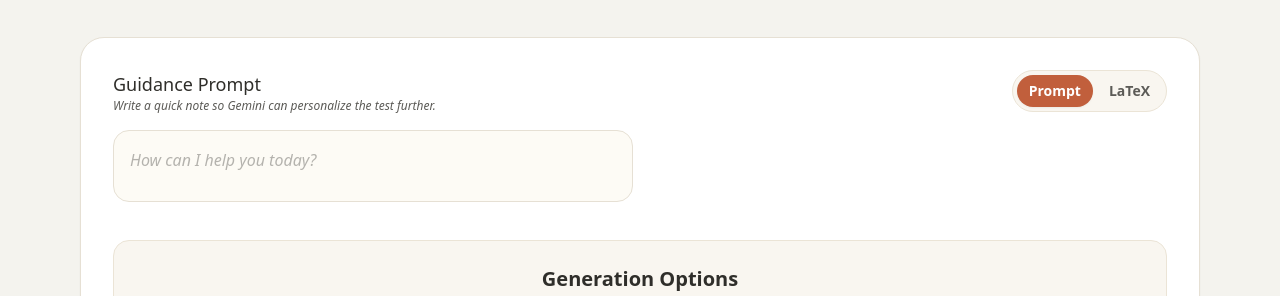
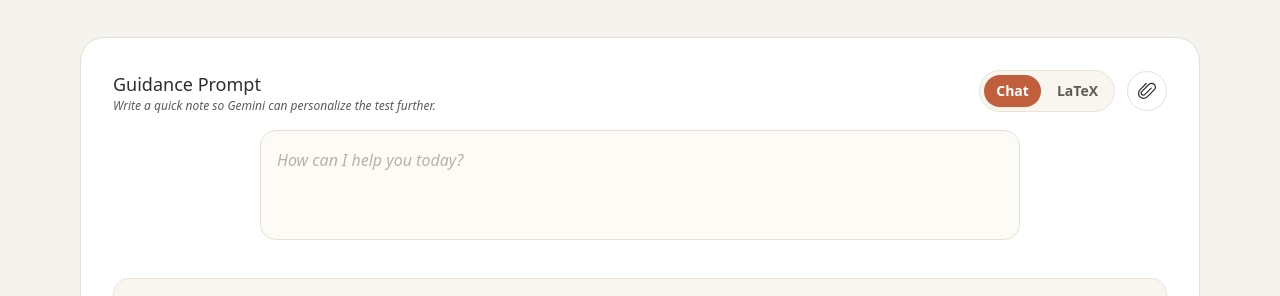
Before and after one commit to ChoteX/LaTeX-Demo, a React (Vite) app: page / in a window 1280 px wide. Shown: the part 215-511 px from the top of the page. Built offline with nearby package versions, Linux system fonts and the light colour scheme; no server answers.

Commit message:
feat: enhance LatexInput component with improved styling and drag-and-drop support

```diff
--- a/components/LatexInput.tsx
+++ b/components/LatexInput.tsx
@@ -10,6 +10,14 @@ interface LatexInputProps {
   onModeChange: (mode: 'prompt' | 'latex') => void;
   placeholder?: string;
 }
+
+const PROMPT_COLLAPSED_MAX_WIDTH = 760;
+const PROMPT_EXPANDED_MAX_WIDTH = 820;
+const PROMPT_BASE_MIN_HEIGHT = 110;
+const PROMPT_EXPANDED_MIN_HEIGHT = 230;
+const PROMPT_GROW_TRIGGER_HEIGHT = 165;
+const LATEX_FIXED_MIN_HEIGHT = PROMPT_EXPANDED_MIN_HEIGHT;
+const TRANSITION_TIMING = 'cubic-bezier(0.33, 1, 0.68, 1)';
 
 const LatexInput: React.FC<LatexInputProps> = ({
   latexValue,
@@ -36,16 +44,9 @@ const LatexInput: React.FC<LatexInputProps> = ({
     const textarea = promptTextareaRef.current;
     textarea.style.height = 'auto';
     textarea.style.height = `${textarea.scrollHeight}px`;
-    const multilineThreshold = 96;
     const hasManualBreak = textarea.value.includes('\n');
-    setIsPromptExpanded(hasManualBreak || textarea.scrollHeight > multilineThreshold);
+    setIsPromptExpanded(hasManualBreak || textarea.scrollHeight > PROMPT_GROW_TRIGGER_HEIGHT);
   }, [promptValue, isPromptMode]);
-
-  useEffect(() => {
-    if (mode === 'latex') return;
-    dragCounter.current = 0;
-    setIsDraggingFile(false);
-  }, [mode]);
 
   const handlePaperclipClick = () => {
     fileInputRef.current?.click();
@@ -126,14 +127,44 @@ const LatexInput: React.FC<LatexInputProps> = ({
     ].join(' ');
   };
 
-  const promptWrapperStyle: React.CSSProperties = isPromptExpanded
-    ? {}
-    : {
-        maxWidth: '520px',
+  const promptWrapperStyle: React.CSSProperties = {
+    maxWidth: `${isPromptExpanded ? PROMPT_EXPANDED_MAX_WIDTH : PROMPT_COLLAPSED_MAX_WIDTH}px`,
+    marginLeft: 'auto',
+    marginRight: 'auto',
+    transition: `max-width 420ms ${TRANSITION_TIMING}`,
+  };
+  const promptTextareaStyle: React.CSSProperties = {
+    backgroundColor: 'var(--color-input-bg)',
+    minHeight: `${isPromptExpanded ? PROMPT_EXPANDED_MIN_HEIGHT : PROMPT_BASE_MIN_HEIGHT}px`,
+    transition: `min-height 360ms ${TRANSITION_TIMING}`,
   };
 
+  const renderDropOverlay = () => (
+    <div
+      className={`pointer-events-none absolute inset-0 flex flex-col items-center justify-center rounded-2xl transition-opacity duration-300 ${
+        isDraggingFile ? 'opacity-100' : 'opacity-0'
+      }`}
+      style={{
+        backgroundColor: 'rgba(0, 0, 0, 0.55)',
+        color: '#ffffff',
+        backdropFilter: 'blur(3px)',
+      }}
+    >
+      <PaperclipIcon aria-hidden="true" size={36} />
+      <p className="text-sm font-semibold uppercase tracking-wide text-center mt-3 px-4">
+        Drop your .tex file anywhere to update the LaTeX input
+      </p>
+    </div>
+  );
+
   return (
-    <div className="w-full">
+    <div
+      className="w-full relative"
+      onDragEnter={handleDragEnter}
+      onDragLeave={handleDragLeave}
+      onDragOver={handleDragOver}
+      onDrop={handleDrop}
+    >
       <div className="flex flex-col gap-4 mb-4 lg:flex-row lg:items-start lg:justify-between">
         <div className="flex flex-col">
           <label
@@ -162,7 +193,7 @@ const LatexInput: React.FC<LatexInputProps> = ({
                 onClick={() => onModeChange('prompt')}
                 aria-pressed={isPromptMode}
               >
-              Prompt
+                Chat
               </button>
               <button
                 type="button"
@@ -173,7 +204,6 @@ const LatexInput: React.FC<LatexInputProps> = ({
                 LaTeX
               </button>
             </div>
-          {mode === 'latex' && (
             <button
               type="button"
               onClick={handlePaperclipClick}
@@ -184,7 +214,6 @@ const LatexInput: React.FC<LatexInputProps> = ({
             >
               <PaperclipIcon aria-hidden="true" size={20} />
             </button>
-          )}
             <input
               ref={fileInputRef}
               type="file"
@@ -195,9 +224,10 @@ const LatexInput: React.FC<LatexInputProps> = ({
         </div>
       </div>
 
+      <div className="relative w-full">
         {isPromptMode ? (
           <div
-          className={`w-full transition-all duration-300 ${isPromptExpanded ? 'max-w-full' : 'md:max-w-3xl'}`}
+            className="w-full transition-all duration-500 relative"
             style={promptWrapperStyle}
           >
             <textarea
@@ -207,47 +237,25 @@ const LatexInput: React.FC<LatexInputProps> = ({
               onChange={(event) => onPromptChange(event.target.value)}
               placeholder="How can I help you today?"
               className="input-field w-full resize-none rounded-2xl p-4 text-base leading-relaxed focus:ring-2 focus:ring-[#c15f3c] focus:border-[#c15f3c] outline-none transition-colors prompt-textarea"
-            style={{
-              backgroundColor: 'var(--color-input-bg)',
-              minHeight: isPromptExpanded ? '140px' : '72px',
-            }}
+              style={promptTextareaStyle}
             />
+            {renderDropOverlay()}
           </div>
         ) : (
-        <div
-          className="relative"
-          onDragEnter={handleDragEnter}
-          onDragLeave={handleDragLeave}
-          onDragOver={handleDragOver}
-          onDrop={handleDrop}
-        >
+          <div className="relative">
             <textarea
               id="latex-input"
               value={latexValue}
               onChange={(e) => onLatexChange(e.target.value)}
               placeholder={placeholder}
-            className="input-field w-full h-64 p-4 rounded-2xl font-mono text-sm resize-none focus:ring-2 focus:ring-[#c15f3c] focus:border-[#c15f3c] outline-none transition-colors"
-            style={{ backgroundColor: 'var(--color-input-bg)' }}
+              className="input-field w-full p-4 rounded-2xl font-mono text-sm resize-none focus:ring-2 focus:ring-[#c15f3c] focus:border-[#c15f3c] outline-none transition-colors"
+              style={{ backgroundColor: 'var(--color-input-bg)', minHeight: `${LATEX_FIXED_MIN_HEIGHT}px` }}
               spellCheck="false"
             />
-          <div
-            className={`absolute inset-0 flex flex-col items-center justify-center rounded-2xl transition-opacity duration-200 ${
-              isDraggingFile ? 'opacity-100' : 'opacity-0 pointer-events-none'
-            }`}
-            style={{
-              backgroundColor: 'rgba(0, 0, 0, 0.55)',
-              color: '#ffffff',
-              backdropFilter: 'blur(2px)',
-              pointerEvents: 'none',
-            }}
-          >
-            <PaperclipIcon aria-hidden="true" size={36} />
-            <p className="text-sm font-semibold uppercase tracking-wide text-center mt-3">
-              Hover your .tex file to attach
-            </p>
-          </div>
+            {renderDropOverlay()}
           </div>
         )}
+      </div>
     </div>
   );
 };
```
Lines whose indentation alone changed are shown as unchanged.
